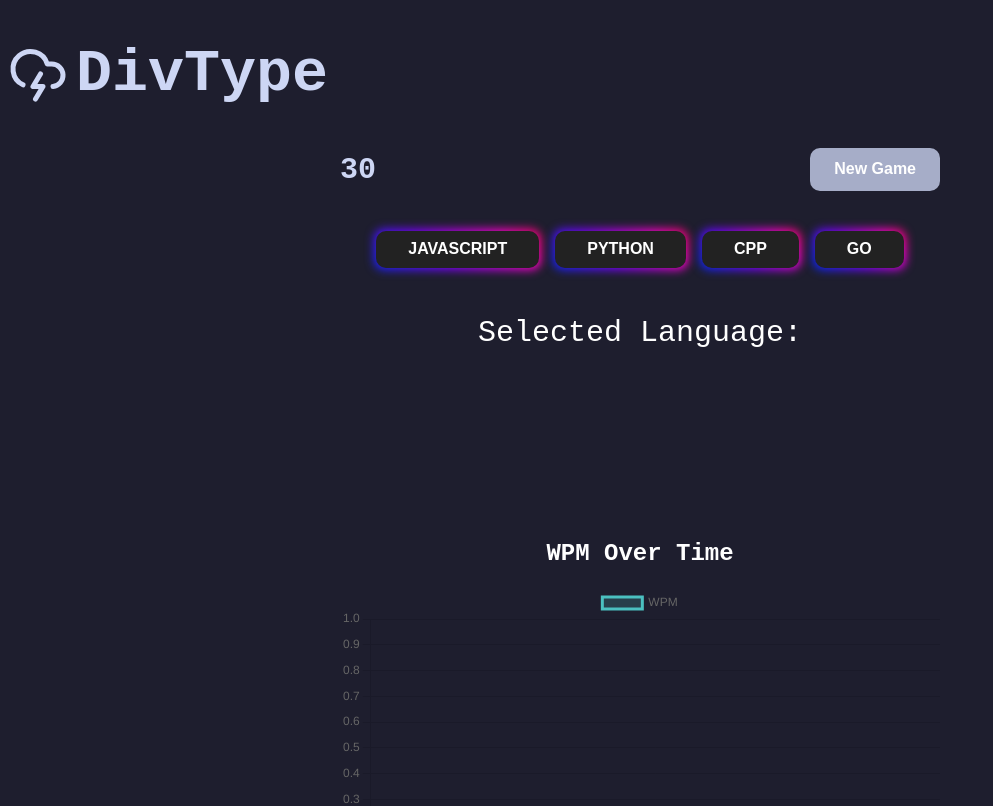
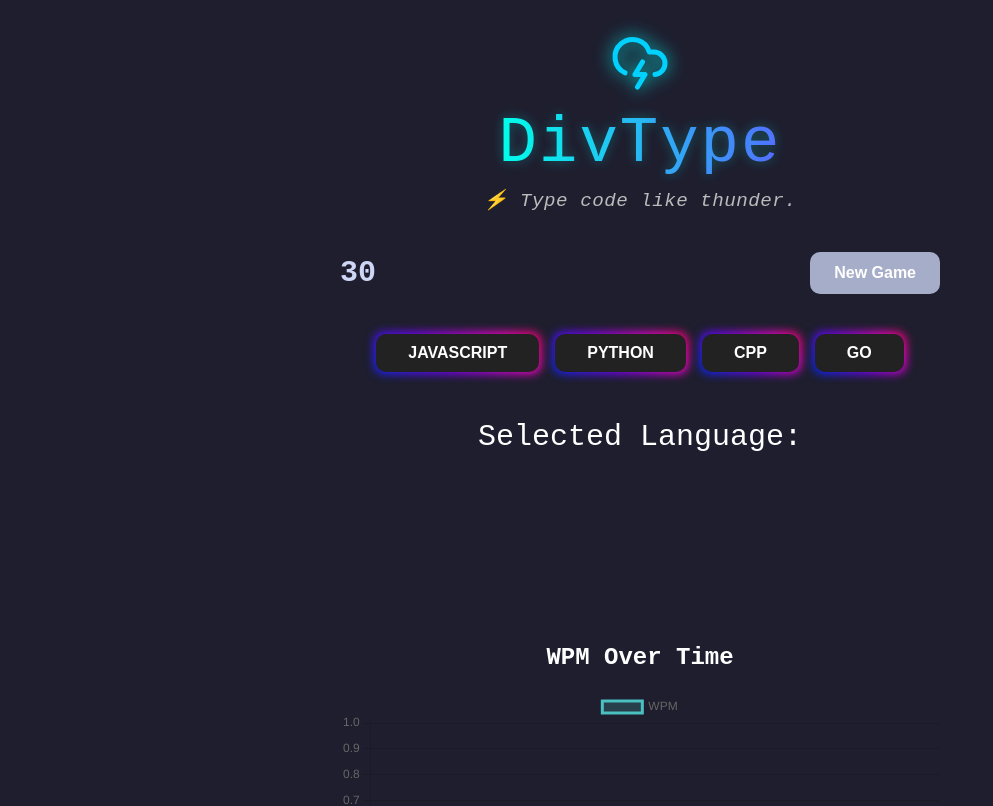
Before and after one commit to divyanshsirohi/typing-game, a React (Vite) app: page / in a window 1280 px wide. Shown: the top 806 px of the page, without its empty margins (0-993 px from the left). Built offline with nearby package versions, Linux system fonts and the light colour scheme; a web font is replaced by a local one.

Commit message:
Enhanced the website title

```diff
--- a/src/App.tsx
+++ b/src/App.tsx
@@ -213,9 +213,14 @@ function App() {
 
     return (
         <>
-            <h1>
-                <CloudLightning size={60} className="icon" />DivType
-            </h1>
+            <div className="title-banner">
+                <CloudLightning className="title-icon" size={60} />
+                <div className="title-text">
+                    <span className="brand-glow">DivType</span>
+                    <div className="sub-motto">⚡ Type code like thunder.</div>
+                </div>
+            </div>
+
 
             <div className="game">
                 <div className="info">{wpm !== null ? `WPM: ${wpm}` : timeLeft}</div>
--- a/src/index.css
+++ b/src/index.css
@@ -20,11 +20,55 @@ h1{
     color: var(--textPrimary);
 }
 
-.icon{
-    vertical-align: middle;
-    margin-right: 0.5rem;
+.title-banner {
+    display: flex;
+    align-items: center;
+    justify-content: center;
+    gap: 1rem;
+    margin: 2rem 0;
+    flex-direction: column;
+    text-align: center;
+    animation: fadeIn 1.2s ease-in-out;
 }
 
+.title-icon {
+    color: #00d1ff;
+    animation: pulseGlow 2s infinite ease-in-out;
+}
+
+.title-text .brand-glow {
+    font-size: 4rem;
+    font-family: 'Fira Code', monospace;
+    color: #ffffff;
+    background: linear-gradient(90deg, #00ffe7, #5c5fff);
+    -webkit-background-clip: text;
+    -webkit-text-fill-color: transparent;
+    letter-spacing: 2px;
+    text-shadow: 0 0 12px rgba(0, 255, 255, 0.3);
+}
+
+.title-text .sub-motto {
+    margin-top: 0.5rem;
+    font-size: 1.2rem;
+    color: #bbbbbb;
+    font-style: italic;
+    letter-spacing: 0.5px;
+}
+
+/* Animations */
+@keyframes pulseGlow {
+    0%, 100% {
+        filter: drop-shadow(0 0 5px #00ffe7);
+    }
+    50% {
+        filter: drop-shadow(0 0 15px #00d1ff);
+    }
+}
+
+@keyframes fadeIn {
+    from { opacity: 0; transform: translateY(-20px); }
+    to { opacity: 1; transform: translateY(0); }
+}
 
 main{
     width: 600px;
```
